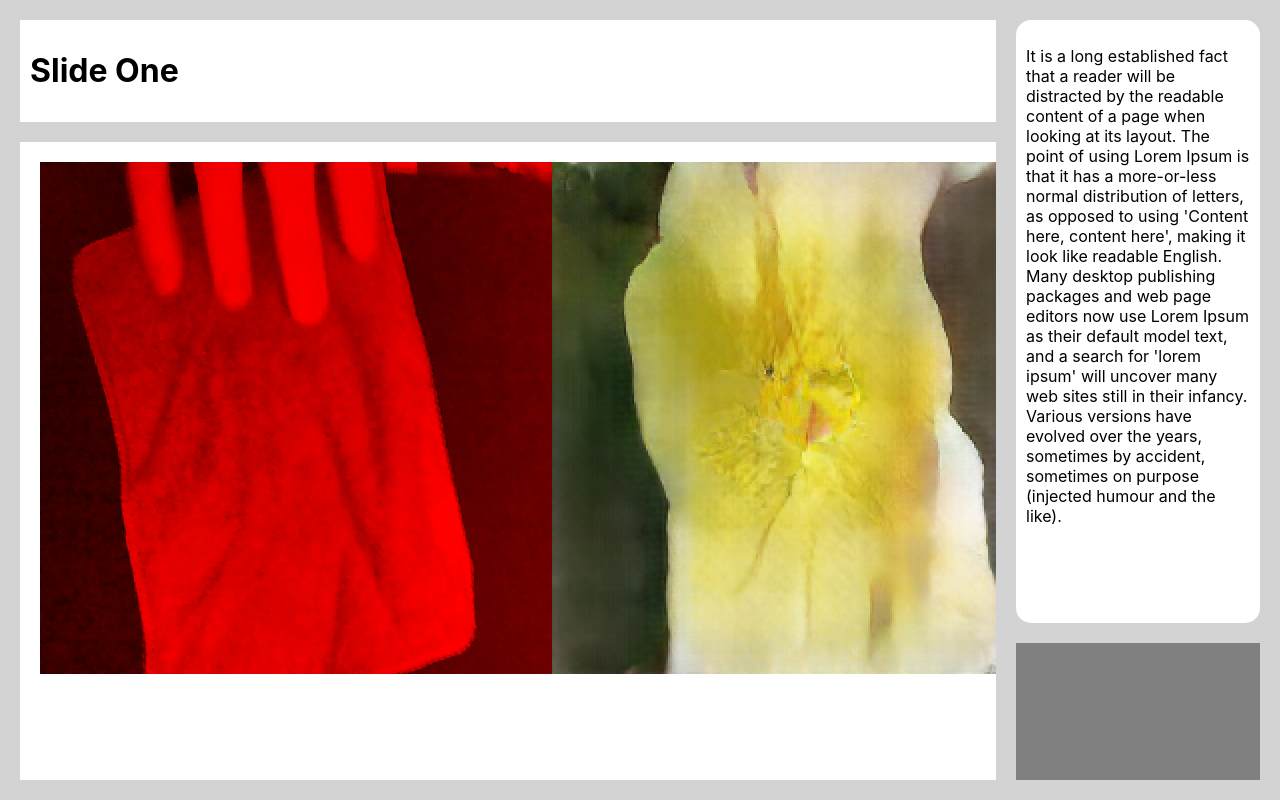
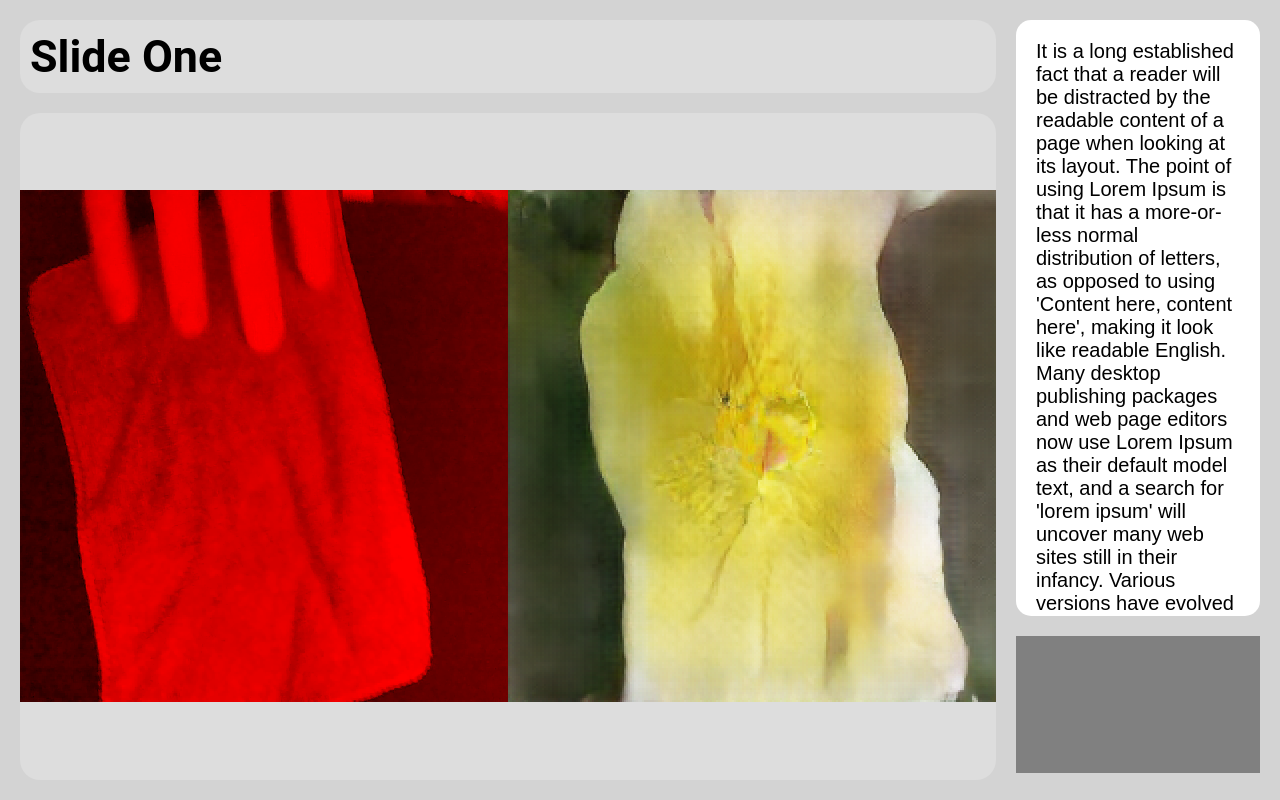
Before and after one commit to joshmurr/react-presentation, a React (Create React App) app: page / in a window 1280 px wide. Built offline with nearby package versions, Linux system fonts and the light colour scheme.

Commit message:
Dodgy dither

```diff
--- a/src/components/Content.js
+++ b/src/components/Content.js
@@ -1,11 +1,15 @@
 import styled from 'styled-components'
 
 const Container = styled.div`
-  background-color: white;
+  background-color: #DDD;
+	border-radius: 20px;
 	grid-area: content;
 	padding: var(--gap);
 	overflow-y: scroll;
 	scrollbar-width: none;
+	display: flex;
+	align-items: center;
+	justify-content: center;
 `;
 
 function Content(props){
--- a/src/components/GlobalStyle.js
+++ b/src/components/GlobalStyle.js
@@ -1,12 +1,15 @@
 import { createGlobalStyle } from 'styled-components'
 
 const GlobalStyle = createGlobalStyle`
+@import url('https://fonts.googleapis.com/css2?family=Fira+Sans+Condensed:ital,wght@0,400;0,700;1,300;1,500;1,700&family=Roboto:wght@400;500;700&display=swap');
+
 :root {
 	--gap: 20px;
 }
 body {
 	overflow: hidden;
 }
+
 `
 
 export default GlobalStyle
--- a/src/components/Textbox.js
+++ b/src/components/Textbox.js
@@ -3,15 +3,23 @@ import styled from 'styled-components'
 const Container = styled.div`
   background-color: white;
 	grid-area: textbox;
-	padding: 10px;
+	padding: 20px;
 	border-radius: 15px;
+	overflow-y: scroll;
+	scrollbar-width: none;
 `;
+
+const Text = styled.p`
+	margin: 0;
+	font-size: 20px;
+	font-family: 'Fira Sans Condensed', sans-serif;
+`
 
 
 function Textbox(props){
   return (
     <Container>
-      <p>{ props.children }</p>
+      <Text>{ props.children }</Text>
     </Container>
   );
 }
--- a/src/components/Title.js
+++ b/src/components/Title.js
@@ -1,13 +1,16 @@
 import styled from 'styled-components'
 
 const Container = styled.div`
-  background-color: white;
 	grid-area: title;
 	padding: 10px;
+  background-color: #DDD;
+	border-radius: 20px;
 `;
 
 const Text = styled.h1`
-
+  margin: 0;
+	font-size: 2.8em;
+	font-family: 'Roboto', sans-serif;
 `;
 
 function Title(props){
--- a/src/components/WebGLCam.js
+++ b/src/components/WebGLCam.js
@@ -9,8 +9,8 @@ const vs = `#version 300 es
   out vec2 v_texcoord;
 
   void main(){
-    gl_Position = a_position;
-    v_texcoord = a_texcoord * vec2(1.0, -1.0);
+    gl_Position = a_position * vec4(vec2(-1.0), vec2(1.0));
+    v_texcoord = a_texcoord;
   }
 `;
 const fs = `#version 300 es
@@ -21,9 +21,27 @@ const fs = `#version 300 es
   in vec2 v_texcoord;
   out vec4 outcolor;
 
+	float KERNEL[16] = float[](0.0, 0.5, 0.125, 0.625, 0.75, 0.25, 0.875, 0.375, 0.1875, 0.6875, 0.0625, 0.5625, 0.9375, 0.4375, 0.8125, 0.3125);
+
+  float dither(float c) {
+    float closestColor = step(.5, c);
+    float secondClosestColor = 1.0 - closestColor;
+    int x = int(mod(gl_FragCoord.x, 4.0));
+    int y = int(mod(gl_FragCoord.y, 4.0));
+    float d = KERNEL[(x + y * 4)];
+    float dd = abs(closestColor - c);
+    return (dd < d) ? closestColor : secondClosestColor;
+  }
+
+  float brightness(vec3 c){
+    return 0.2126*c.r + 0.7152*c.g + 0.0722*c.b;
+  }
+
   void main(){
-		outcolor = texture(u_texture, v_texcoord);
-		//outcolor = vec4(v_texcoord, 0.1, 1.0);
+		//float bright = brightness(texture(u_texture, v_texcoord).rgb);
+		//outcolor = vec4(vec3(dither(bright)), 1.0);
+
+		outcolor = texture(u_texture, v_texcoord) * 0.5;
   }
 `;
 
@@ -53,6 +71,7 @@ export default function WebGLCam(props){
 				video: video,
 				videoTex: createTexture(gl, gl.canvas.width, gl.canvas.height),
 				videoTexLoc: gl.getUniformLocation(program, 'u_texture'),
+				dither: false,
 			}
 
 			return programInfo;
@@ -81,7 +100,7 @@ export default function WebGLCam(props){
 			window.cancelAnimationFrame(frameID);
 		};
 
-	}, [])
+	}, [props.videoRef])
 
 	return (
 		<>
--- a/src/slides.js
+++ b/src/slides.js
@@ -10,7 +10,7 @@ export const slides_data = [
   },
 },
   {
-  title: "Slide Two",
+  title: "This is a Really Long Title for Slide Two Which Might Cause Problems",
   text: "It is a long established fact that a reader will be distracted by the readable content of a page when looking at its layout. The point of using Lorem Ipsum is that it has a more-or-less normal distribution of letters, as opposed to using 'Content here, content here', making it look like readable English. Many desktop publishing packages and web page editors now use Lorem Ipsum as their default model text, and a search for 'lorem ipsum' will uncover many web sites still in their infancy. Various versions have evolved over the years, sometimes by accident, sometimes on purpose (injected humour and the like).",
   content: {
     images: [cnn]
```
